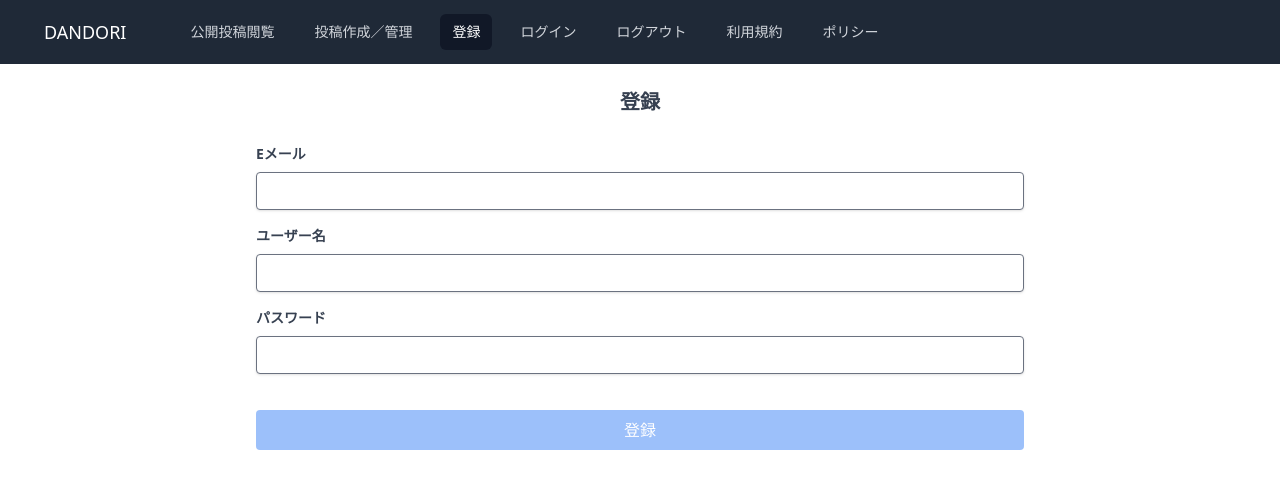
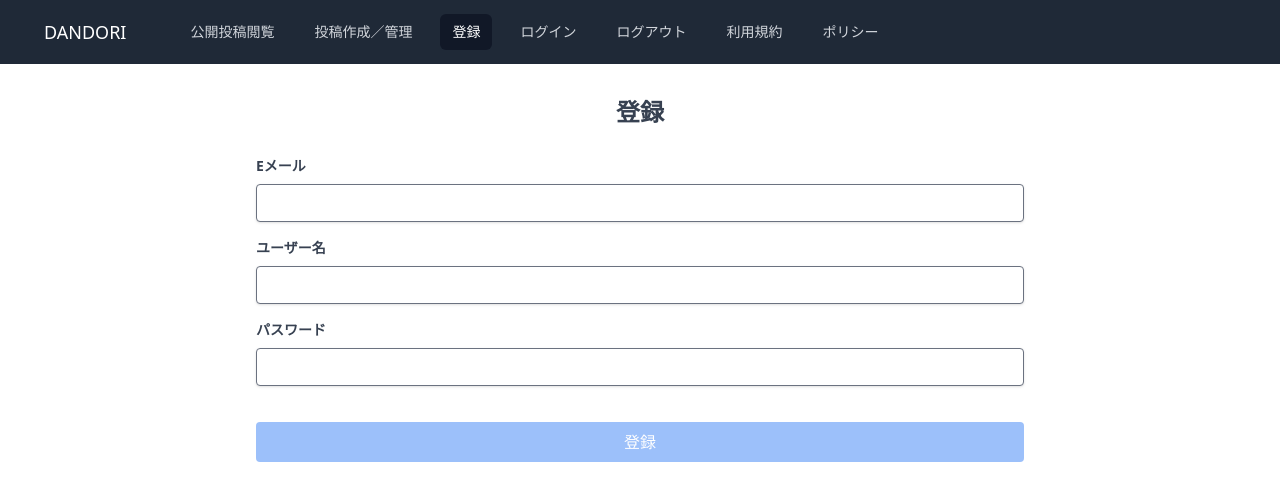
Before and after one commit to ko1ke/know-sync-front, a Next.js app: page /sign_up in a window 1280 px wide. Shown: the top 500 px of the page. Built offline with nearby package versions, Linux system fonts and the light colour scheme.

Commit message:
title component

```diff
--- /dev/null
+++ b/components/common/Title.tsx
@@ -0,0 +1,19 @@
+import React from 'react';
+import { useMemo } from 'react';
+
+type Props = {
+  text: string;
+} & React.DetailedHTMLProps<
+  React.HTMLAttributes<HTMLHeadingElement>,
+  HTMLHeadingElement
+>;
+
+const Button: React.FC<Props> = ({ text, ...rest }) => {
+  return (
+    <h3 className="text-2xl text-gray-700 font-bold my-2" {...rest}>
+      {text}
+    </h3>
+  );
+};
+
+export default Button;
--- a/pages/sign_in.tsx
+++ b/pages/sign_in.tsx
@@ -3,6 +3,7 @@ import type { SignInItem } from '../types/Auth';
 import React from 'react';
 import * as Yup from 'yup';
 import { Form, Formik } from 'formik';
+import Title from '../components/common/Title';
 import Button from '../components/common/Button';
 import FormikTextInput from '../components/common/FormikTextInput';
 import { useDispatch } from 'react-redux';
@@ -20,7 +21,7 @@ const SignIn: NextPage = () => {
   return (
     <div className="max-w-3xl w-full mx-auto z-10">
       <div className="text-center">
-        <h3 className="text-xl text-gray-700 font-bold mb-2">ログイン</h3>
+        <Title text="ログイン" />
       </div>
 
       <Formik
--- a/pages/sign_up.tsx
+++ b/pages/sign_up.tsx
@@ -4,6 +4,7 @@ import React from 'react';
 import * as Yup from 'yup';
 import { Form, Formik } from 'formik';
 import Button from '../components/common/Button';
+import Title from '../components/common/Title';
 import FormikTextInput from '../components/common/FormikTextInput';
 import { useDispatch } from 'react-redux';
 import { signUp } from '../slices/auth';
@@ -21,7 +22,7 @@ const SignUp: NextPage = () => {
   return (
     <div className="max-w-3xl w-full mx-auto z-10">
       <div className="text-center">
-        <h3 className="text-xl text-gray-700 font-bold mb-2">登録</h3>
+        <Title text="登録" />
       </div>
 
       <Formik
```
